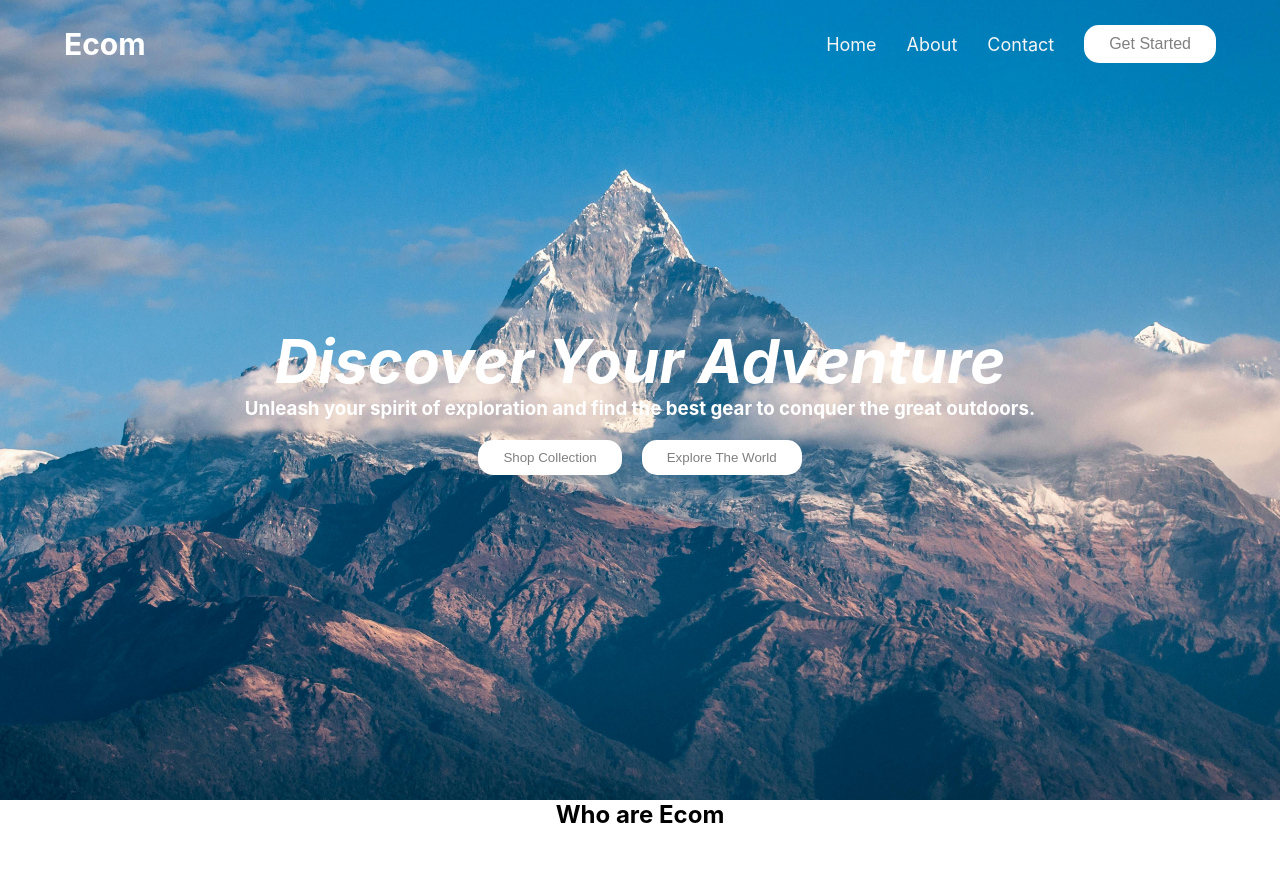
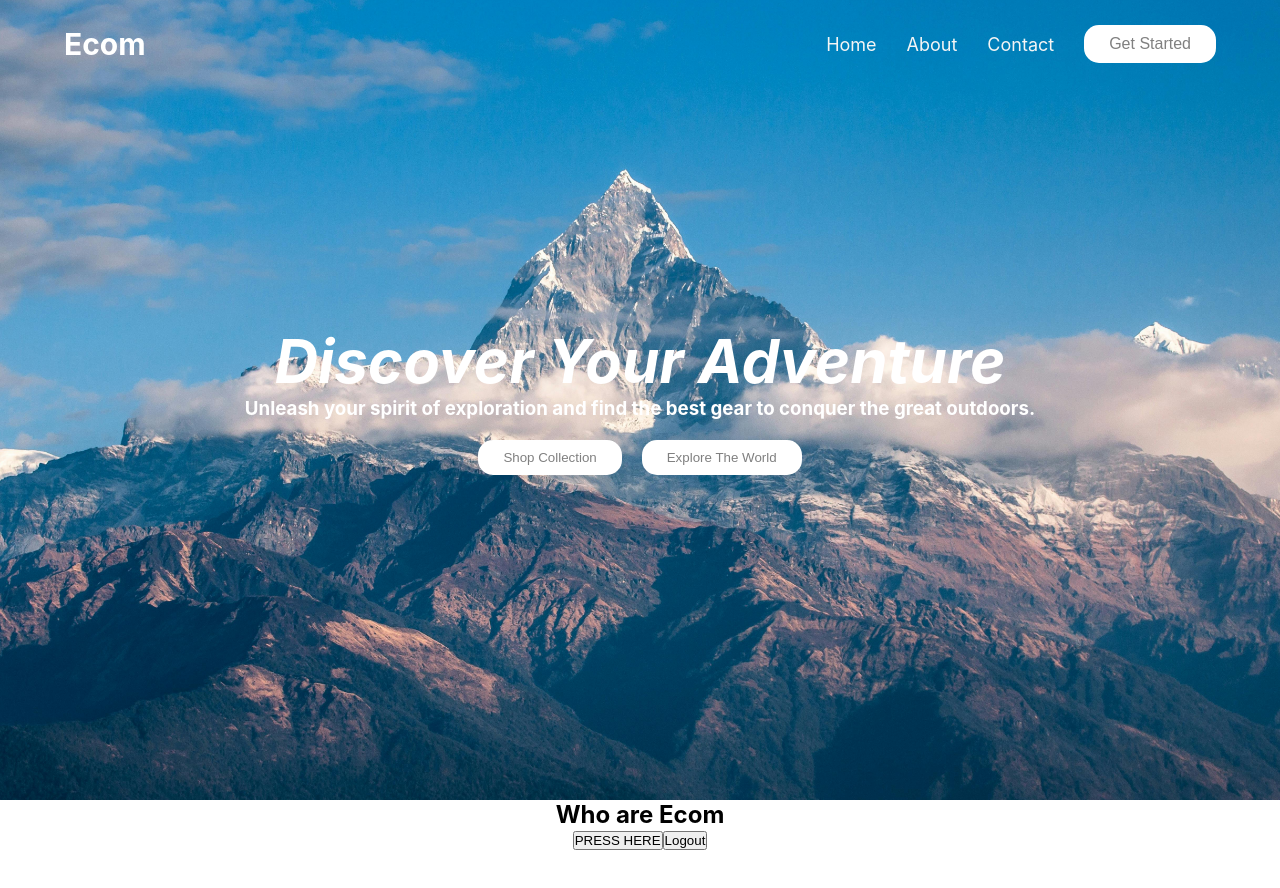
Before and after one commit to Anthony-Al-Lazkani/Ecom, a React (Create React App) app in the folder frontend/: page / in a window 1280 px wide. Shown: the top 888 px of the page. Built offline with nearby package versions, Linux system fonts and the light colour scheme.

Commit message:
JWT Token working

```diff
--- a/frontend/src/components/navbar/Navbar.js
+++ b/frontend/src/components/navbar/Navbar.js
@@ -12,7 +12,7 @@ const Navbar = () => {
         <Link to="/">About</Link>
         <Link to="/">Contact</Link>
         <button className="getStartedBtn">
-          <Link to="/Signup">Get Started</Link>
+          <Link to="/signup">Get Started</Link>
         </button>
       </div>
     </nav>
--- a/frontend/src/pages/homepage/Home.js
+++ b/frontend/src/pages/homepage/Home.js
@@ -1,6 +1,15 @@
 import "./Home.css";
+import axios from "axios";
 
 const Home = () => {
+  async function handleClick(e) {
+    const token = localStorage.getItem("authToken");
+    if (token) {
+      window.alert("YESSSSSSS");
+    } else {
+      window.alert("NOOOO");
+    }
+  }
   return (
     <>
       <section className="firstSection">
@@ -18,6 +27,12 @@ const Home = () => {
       <section className="secondSection">
         <div className="title">
           <h1>Who are Ecom</h1>
+          <button onClick={handleClick}>PRESS HERE</button>
+          <button
+            onClick={() => {
+              localStorage.removeItem("authToken");
+            }}
+          >Logout</button>
         </div>
       </section>
     </>
--- a/frontend/src/pages/login/Login.js
+++ b/frontend/src/pages/login/Login.js
@@ -32,6 +32,8 @@ const Login = () => {
       );
 
       window.alert(response.data.message);
+      console.log(response.data.token);
+      localStorage.setItem("authToken", response.data.token);
       navigate("/");
     } catch (error) {
       if (error.response) {
--- a/frontend/src/pages/signup/Signup.js
+++ b/frontend/src/pages/signup/Signup.js
@@ -60,6 +60,8 @@ const Signup = () => {
       console.log(response.data.message);
       window.alert(response.data.message); // Show success message
       setEmailContext(email);
+      localStorage.setItem("authToken", response.data.token);
+      console.log(response.data.token);
       navigate("/verification");
     } catch (error) {
       // Error handling
```
Also changed, not shown: 1 other file (tests, documents, lock files or other folders).
